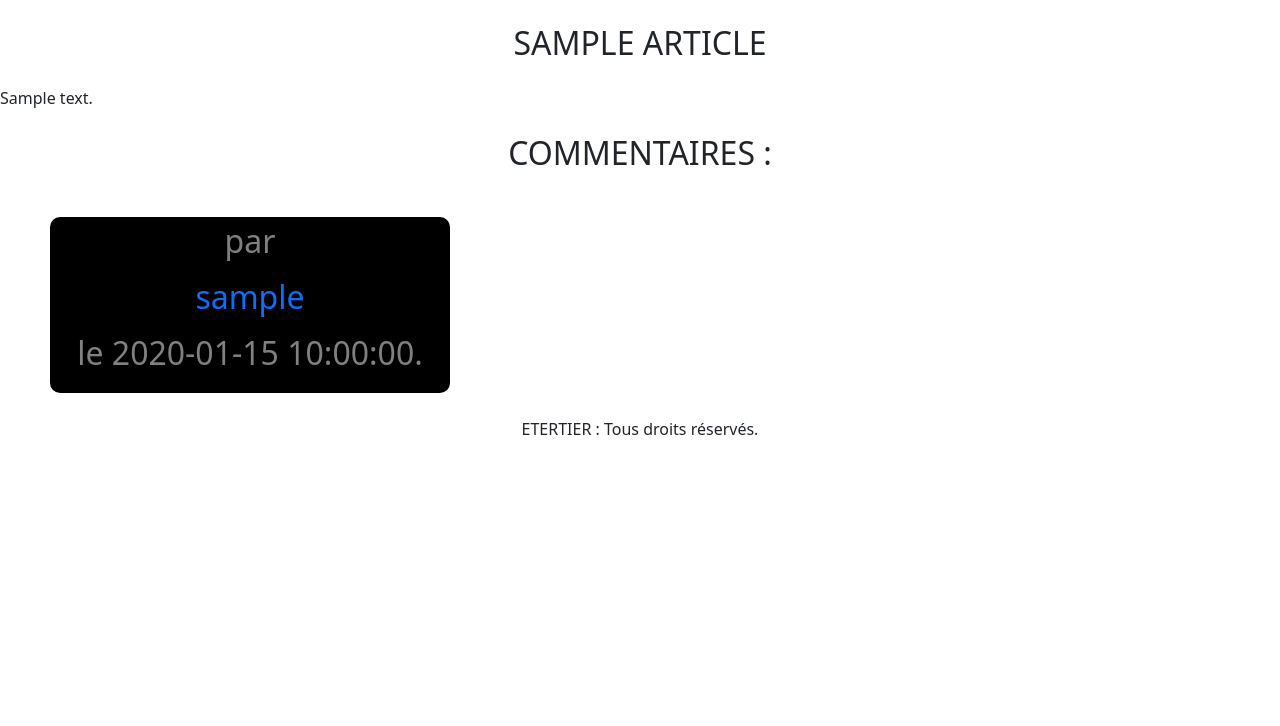
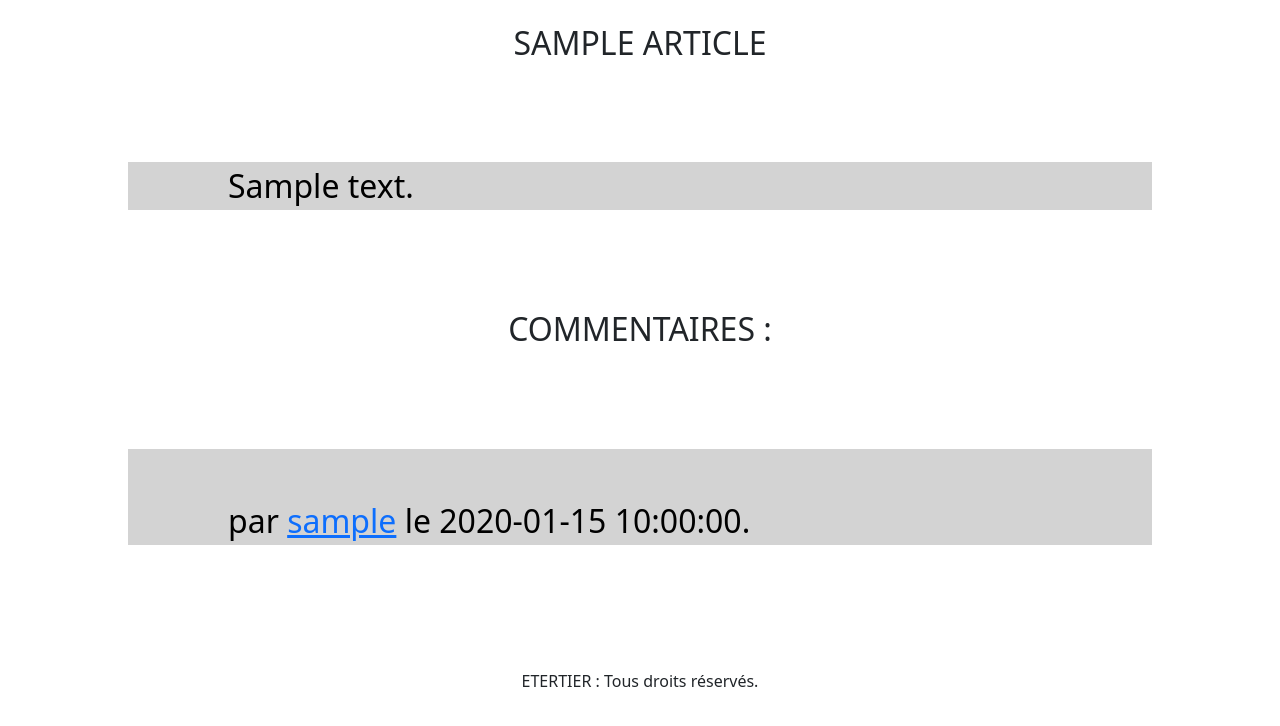
Before and after one commit to DUT-Info-Montreuil/etertier, a PHP site: page /index.php?module=article&action=details&id=1 in a window 1280 px wide. Shown: the part 56-782 px from the top of the page. Run offline with PHP 8.4, Linux system fonts and the light colour scheme; tables that the repository leaves empty or names only in its code hold one stand-in row (values such as "Sample post"); data that the repository does not hold is empty.

Commit message:
mise en page commentaire

```diff
--- a/Etertier/bootstrap/css/perso.css
+++ b/Etertier/bootstrap/css/perso.css
@@ -1,3 +1,15 @@
+.com{
+    background-color: lightgray;
+    margin-left: auto;
+    margin-right: auto;
+    margin-top: 100px;
+    margin-bottom: 100px;
+    width: 80%;
+    color : black;
+    padding-left: 100px;
+    font-size: 32px;
+}
+
 .d{
     display: inline-block;
     background-color: black;
@@ -13,6 +25,8 @@
     padding-right: 5px;
     font-size: 32px;
 }
+
+
 .size{
     width: 300px;
 }
--- a/Etertier/modules/ModArticles/vue_article.php
+++ b/Etertier/modules/ModArticles/vue_article.php
@@ -23,7 +23,7 @@ class VueArticle extends VuePageAvecCommentaires{
 
 	public function afficher_details($tab){
 		if(isset($tab)){
-			echo '<h2 class="text-center text-uppercase m-4">' . $tab['nom'] . '</h2><p>' . $tab['texte'] . '</p>';
+			echo '<h2 class="text-center text-uppercase m-4">' . $tab['nom'] . '</h2><p class="com">' . $tab['texte'] . '</p>';
 		}
 		else{
 			$this->afficher_erreur();
--- a/Etertier/modules/ModPageAvecCommentaires/vue_pageAvecCommentaires.php
+++ b/Etertier/modules/ModPageAvecCommentaires/vue_pageAvecCommentaires.php
@@ -11,8 +11,8 @@ class VuePageAvecCommentaires extends VueGenerique{
 		echo '<h2 class="text-center text-uppercase m-4">Commentaires :</h2>';
 		if(isset($tab[0])){
 			foreach($tab as $cle=>$val){
-				echo '<div class="d">
-					<p class="text-center">' . $val['texte'] . ' par <a class="nav-link" href="index.php?module=pageuser&id=' . $val['idAuteur'] . '">' . $val['login'] . '</a> le ' . $val['date'] . '.</p>
+				echo '<div class="com">
+					<p>' . $val['texte'] . '<br> par <a href="index.php?module=pageuser&id=' . $val['idAuteur'] . '">' . $val['login'] . '</a> le ' . $val['date'] . '.</p>
 				</div>';
 			}
 		}
```
